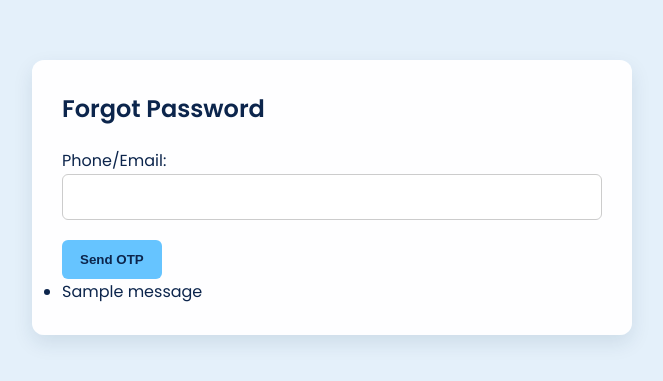
After one commit to manish-1994/freezehouse-flask, a Flask app: page /forgot-password in a window 1280 px wide. The commit adds this page. Shown: the top 381 px of the page, without its empty margins (308-971 px from the left). Run offline with Flask 3, Linux system fonts and the light colour scheme; tables that the repository leaves empty hold one stand-in row (values such as "Sample post"); one stand-in notice (Sample message) is shown.

Commit message:
added forgot password functionality

```diff
--- a/app.py
+++ b/app.py
@@ -1,26 +1,37 @@
-from flask import Flask, render_template, redirect, url_for, request, session, flash, jsonify
+from flask import Flask, render_template, redirect, url_for, request, session, flash
 from flask_sqlalchemy import SQLAlchemy
 from werkzeug.security import generate_password_hash, check_password_hash
+from flask_mail import Mail, Message
 from datetime import datetime
 import requests
+import random
 
 app = Flask(__name__)
 app.secret_key = 'your_secret_key_here'
 app.config['SQLALCHEMY_DATABASE_URI'] = 'sqlite:///appointments.db'
+app.config.from_pyfile('config.py')  # contains Brevo SMTP config
 db = SQLAlchemy(app)
+mail = Mail(app)
 
-# Telegram config
+# Telegram
 BOT_TOKEN = "7598988171:AAGylvhUVZeYBIgYvOXRCsJfChjq8ohoGRs"
 ADMIN_CHAT_IDS = ["6511211034"]
 
-# ===== Models =====
+# Models
 class User(db.Model):
     id = db.Column(db.Integer, primary_key=True)
+    email = db.Column(db.String(120), unique=True, nullable=False)
     username = db.Column(db.String(150), unique=True, nullable=False)
     phone = db.Column(db.String(15), unique=True, nullable=False)
     aadhar = db.Column(db.String(12))
     dob = db.Column(db.String(20))
     password = db.Column(db.String(150), nullable=False)
+
+class OTPStore(db.Model):
+    id = db.Column(db.Integer, primary_key=True)
+    email = db.Column(db.String(100), nullable=False)
+    otp = db.Column(db.String(6), nullable=False)
+    created_at = db.Column(db.DateTime, default=datetime.utcnow)
 
 class BathType(db.Model):
     id = db.Column(db.Integer, primary_key=True)
@@ -47,15 +58,110 @@ class Benefit(db.Model):
     title = db.Column(db.String(100), nullable=False)
     description = db.Column(db.Text)
 
-# ===== Helper: Notify Admins via Telegram =====
+# Telegram Helper
 def notify_admins(message):
     for chat_id in ADMIN_CHAT_IDS:
-        requests.post(
-            f"https://api.telegram.org/bot{BOT_TOKEN}/sendMessage",
-            data={"chat_id": chat_id, "text": message}
-        )
+        requests.post(f"https://api.telegram.org/bot{BOT_TOKEN}/sendMessage",
+                      data={"chat_id": chat_id, "text": message})
 
-# ===== Routes =====
+# Forgot Password Flow
+@app.route('/forgot-password', methods=['GET', 'POST'])
+def forgot_password():
+    if request.method == 'POST':
+        email = request.form['email']
+        user = User.query.filter_by(email=email).first()
+        if user:
+            otp = str(random.randint(100000, 999999))
+            db.session.add(OTPStore(email=email, otp=otp))
+            db.session.commit()
+            msg = Message("Freezehouse OTP", sender=app.config['MAIL_USERNAME'], recipients=[email])
+            msg.body = f"Your OTP is: {otp}"
+            mail.send(msg)
+            session['reset_email'] = email
+            flash("OTP sent to your email.")
+            return redirect(url_for('verify_otp'))
+        flash("No account found with that email.")
+    return render_template('forgot_password.html')
+
+@app.route('/verify-otp', methods=['GET', 'POST'])
+def verify_otp():
+    if request.method == 'POST':
+        otp = request.form['otp']
+        email = session.get('reset_email')
+        record = OTPStore.query.filter_by(email=email, otp=otp).first()
+        if record:
+            db.session.delete(record)
+            db.session.commit()
+            return redirect(url_for('reset_password'))
+        flash("Invalid OTP.")
+    return render_template('verify_otp.html')
+
+@app.route('/reset-password', methods=['GET', 'POST'])
+def reset_password():
+    if request.method == 'POST':
+        password = generate_password_hash(request.form['password'])
+        email = session.get('reset_email')
+        user = User.query.filter_by(email=email).first()
+        if user:
+            user.password = password
+            db.session.commit()
+            session.pop('reset_email', None)
+            flash("Password reset successful.")
+            return redirect(url_for('login'))
+    return render_template('reset_password.html')
+
+# Auth
+@app.route('/register', methods=['GET', 'POST'])
+def register():
+    if request.method == 'POST':
+        username = request.form['username']
+        email = request.form['email']
+        phone = request.form['phone']
+        aadhar = request.form['aadhar']
+        dob = request.form['dob']
+        password = generate_password_hash(request.form['password'])
+
+        if User.query.filter_by(email=email).first():
+            flash("Email is already registered.")
+            return redirect(url_for('register'))
+
+        if User.query.filter_by(username=username).first():
+            flash("Username is already taken.")
+            return redirect(url_for('register'))
+
+        if User.query.filter_by(phone=phone).first():
+            flash("Phone number is already registered.")
+            return redirect(url_for('register'))
+
+        user = User(username=username, email=email, phone=phone, aadhar=aadhar, dob=dob, password=password)
+        db.session.add(user)
+        db.session.commit()
+        flash("Registration successful.")
+        return redirect(url_for('login'))
+
+    return render_template('register.html')
+
+@app.route('/login', methods=['GET', 'POST'])
+def login():
+    if request.method == 'POST':
+        username = request.form['username']
+        user = User.query.filter_by(username=username).first()
+        if user and check_password_hash(user.password, request.form['password']):
+            session['user_id'] = user.id
+            session['username'] = user.username
+            return redirect(url_for('dashboard'))
+        elif username == 'admin' and request.form['password'] == 'admin':
+            session['username'] = 'admin'
+            return redirect(url_for('admin'))
+        flash("Invalid credentials")
+    return render_template('login.html')
+
+@app.route('/logout')
+def logout():
+    session.clear()
+    return redirect(url_for('home'))
+
+# Main Pages
 @app.route('/')
 def home():
     return render_template('index.html')
@@ -70,61 +176,17 @@ def services():
 
 @app.route('/benefits')
 def benefits():
-    benefits = Benefit.query.all()
-    return render_template('benefits.html', benefits=benefits)
+    return render_template('benefits.html', benefits=Benefit.query.all())
+
+@app.route('/pricing')
+def pricing():
+    return render_template('pricing.html', items=Pricing.query.all())
 
 @app.route('/contact')
 def contact():
     return render_template('contact.html')
 
-@app.route('/pricing')
-def pricing():
-    items = Pricing.query.all()
-    return render_template('pricing.html', items=items)
-
-@app.route('/register', methods=['GET', 'POST'])
-def register():
-    if request.method == 'POST':
-        username = request.form['username']
-        phone = request.form['phone']
-        aadhar = request.form['aadhar']
-        dob = request.form['dob']
-        password = generate_password_hash(request.form['password'])
-
-        if User.query.filter((User.username == username) | (User.phone == phone)).first():
-            flash("Username or phone already registered.")
-            return redirect(url_for('register'))
-
-        user = User(username=username, phone=phone, aadhar=aadhar, dob=dob, password=password)
-        db.session.add(user)
-        db.session.commit()
-        return redirect(url_for('login'))
-
-    return render_template('register.html')
-
-@app.route('/login', methods=['GET', 'POST'])
-def login():
-    if request.method == 'POST':
-        username = request.form['username']
-        password = request.form['password']
-
-        if username == 'admin' and password == 'admin':
-            session['username'] = 'admin'
-            return redirect(url_for('admin'))
-
-        user = User.query.filter_by(username=username).first()
-        if user and check_password_hash(user.password, password):
-            session['user_id'] = user.id
-            session['username'] = user.username
-            return redirect(url_for('dashboard'))
-        flash("Invalid credentials")
-    return render_template('login.html')
-
-@app.route('/logout')
-def logout():
-    session.clear()
-    return redirect(url_for('home'))
-
+# Dashboard and Appointment
 @app.route('/dashboard', methods=['GET', 'POST'])
 def dashboard():
     if 'user_id' not in session:
@@ -137,85 +199,65 @@ def dashboard():
     if request.method == 'POST':
         date = request.form['date']
         time = request.form['time']
-        bath_type_name = request.form['bath_type']
         reason = request.form['reason']
-
-        if datetime.strptime(date, "%Y-%m-%d").date() < datetime.today().date():
-            flash("Cannot book past dates.")
-            return redirect(url_for('dashboard'))
+        bath_type = request.form['bath_type']
+        bath = BathType.query.filter_by(name=bath_type).first()
+        price = bath.price if bath else 0
 
         if Appointment.query.filter_by(date=date, time=time).first():
             flash("Slot already booked.")
             return redirect(url_for('dashboard'))
 
-        bath = BathType.query.filter_by(name=bath_type_name).first()
-        price = bath.price if bath else 0
-
-        appointment = Appointment(user_id=session['user_id'], date=date, time=time,
-                                  reason=reason, bath_type=bath_type_name, price=price)
-        db.session.add(appointment)
+        appt = Appointment(user_id=session['user_id'], date=date, time=time, reason=reason, bath_type=bath_type, price=price)
+        db.session.add(appt)
         db.session.commit()
-
         user = User.query.get(session['user_id'])
-        notify_admins(f"📅 New Appointment:\n👤 {user.username}\n📞 {user.phone}\n🛁 {bath_type_name}\n🗓 {date} at {time}\n₹{price}\n📝 {reason}")
-
+        notify_admins(f"📅 New Appointment: {user.username} | {bath_type} | ₹{price} on {date} at {time}")
         return redirect(url_for('dashboard'))
 
     return render_template('dashboard.html', appointments=appointments, bath_types=bath_types, booked_slots=booked_slots)
 
 @app.route('/reschedule/<int:id>', methods=['GET', 'POST'])
 def reschedule_appointment(id):
-    appointment = Appointment.query.get_or_404(id)
-    if 'user_id' not in session or session['user_id'] != appointment.user_id:
+    appt = Appointment.query.get_or_404(id)
+    if 'user_id' not in session or session['user_id'] != appt.user_id:
         return redirect(url_for('dashboard'))
 
     bath_types = BathType.query.all()
-
     if request.method == 'POST':
-        date = request.form['date']
-        time = request.form['time']
-
-        if Appointment.query.filter(Appointment.id != id, Appointment.date == date, Appointment.time == time).first():
-            flash("Slot already booked.")
-            return redirect(url_for('reschedule_appointment', id=id))
-
-        appointment.date = date
-        appointment.time = time
-        appointment.reason = request.form['reason']
-        appointment.bath_type = request.form['bath_type']
-        bath = BathType.query.filter_by(name=appointment.bath_type).first()
-        appointment.price = bath.price if bath else 0
-
+        appt.date = request.form['date']
+        appt.time = request.form['time']
+        appt.reason = request.form['reason']
+        appt.bath_type = request.form['bath_type']
+        bath = BathType.query.filter_by(name=appt.bath_type).first()
+        appt.price = bath.price if bath else 0
         db.session.commit()
-        flash("Rescheduled successfully.")
+        notify_admins(f"🔁 Appointment Rescheduled: ID {appt.id} by user ID {appt.user_id}")
+        flash("Rescheduled.")
         return redirect(url_for('dashboard'))
 
-    return render_template('reschedule.html', appointment=appointment, bath_types=bath_types)
+    return render_template('reschedule.html', appointment=appt, bath_types=bath_types)
 
 @app.route('/delete/<int:id>')
 def delete_appointment(id):
-    appointment = Appointment.query.get_or_404(id)
-    if 'user_id' in session and appointment.user_id == session['user_id']:
-        db.session.delete(appointment)
+    appt = Appointment.query.get_or_404(id)
+    if 'user_id' in session and appt.user_id == session['user_id']:
+        db.session.delete(appt)
         db.session.commit()
     return redirect(url_for('dashboard'))
 
-# ===== Admin Routes =====
+# Admin Panel
 @app.route('/admin')
 def admin():
     if session.get('username') != 'admin':
         return redirect(url_for('login'))
-    appointments = db.session.query(Appointment, User).join(User, Appointment.user_id == User.id).order_by(Appointment.date.desc()).all()
+    appointments = db.session.query(Appointment, User).join(User).all()
     return render_template('admin.html', appointments=appointments)
 
 @app.route('/admin/delete/<int:id>')
 def admin_delete(id):
-    if session.get('username') != 'admin':
-        return redirect(url_for('login'))
-    appointment = Appointment.query.get_or_404(id)
-    db.session.delete(appointment)
+    db.session.delete(Appointment.query.get_or_404(id))
     db.session.commit()
-    flash("Appointment deleted.")
     return redirect(url_for('admin'))
 
 @app.route('/admin/bath-types', methods=['GET', 'POST'])
@@ -223,43 +265,18 @@ def manage_bath_types():
     if session.get('username') != 'admin':
         return redirect(url_for('login'))
     if request.method == 'POST':
-        name = request.form['name']
-        price = float(request.form['price'])
-        if not BathType.query.filter_by(name=name).first():
-            db.session.add(BathType(name=name, price=price))
-            db.session.commit()
-    bath_types = BathType.query.all()
-    return render_template('manage_bath_types.html', bath_types=bath_types)
-
-@app.route('/admin/bath-types/delete/<int:id>')
-def delete_bath_type(id):
-    if session.get('username') != 'admin':
-        return redirect(url_for('login'))
-    bath_type = BathType.query.get_or_404(id)
-    db.session.delete(bath_type)
-    db.session.commit()
-    return redirect(url_for('manage_bath_types'))
+        db.session.add(BathType(name=request.form['name'], price=float(request.form['price'])))
+        db.session.commit()
+    return render_template('manage_bath_types.html', bath_types=BathType.query.all())
 
 @app.route('/admin/pricing', methods=['GET', 'POST'])
 def manage_pricing():
     if session.get('username') != 'admin':
         return redirect(url_for('login'))
     if request.method == 'POST':
-        db.session.add(Pricing(title=request.form['title'],
-                               description=request.form['description'],
-                               price=float(request.form['price'])))
+        db.session.add(Pricing(title=request.form['title'], description=request.form['description'], price=float(request.form['price'])))
         db.session.commit()
-    pricing = Pricing.query.all()
-    return render_template('manage_pricing.html', pricing=pricing)
-
-@app.route('/admin/pricing/delete/<int:id>')
-def delete_pricing(id):
-    if session.get('username') != 'admin':
-        return redirect(url_for('login'))
-    item = Pricing.query.get_or_404(id)
-    db.session.delete(item)
-    db.session.commit()
-    return redirect(url_for('manage_pricing'))
+    return render_template('manage_pricing.html', pricing=Pricing.query.all())
 
 @app.route('/admin/benefits', methods=['GET', 'POST'])
 def manage_benefits():
@@ -268,19 +285,8 @@ def manage_benefits():
     if request.method == 'POST':
         db.session.add(Benefit(title=request.form['title'], description=request.form['description']))
         db.session.commit()
-    benefits = Benefit.query.all()
-    return render_template('manage_benefits.html', benefits=benefits)
+    return render_template('manage_benefits.html', benefits=Benefit.query.all())
 
-@app.route('/admin/benefits/delete/<int:id>')
-def delete_benefit(id):
-    if session.get('username') != 'admin':
-        return redirect(url_for('login'))
-    benefit = Benefit.query.get_or_404(id)
-    db.session.delete(benefit)
-    db.session.commit()
-    return redirect(url_for('manage_benefits'))
-
-# ===== WhatsApp Booking =====
 @app.route('/whatsapp-booking', methods=['GET', 'POST'])
 def whatsapp_booking():
     bath_types = BathType.query.all()
@@ -291,29 +297,21 @@ def whatsapp_booking():
         time = request.form['time']
         reason = request.form['reason']
         bath_type = request.form['bath_type']
-
-        if Appointment.query.filter_by(date=date, time=time).first():
-            return "Slot already booked."
-
         user = User.query.filter_by(phone=phone).first()
         if not user:
-            user = User(username=name, phone=phone, password=generate_password_hash('default123'))
+            user = User(username=name, phone=phone, email=f"{phone}@example.com", password=generate_password_hash('default123'))
             db.session.add(user)
             db.session.commit()
-
         bath = BathType.query.filter_by(name=bath_type).first()
         price = bath.price if bath else 0
-
-        appointment = Appointment(user_id=user.id, date=date, time=time,
-                                  reason=reason, bath_type=bath_type, price=price)
-        db.session.add(appointment)
+        appt = Appointment(user_id=user.id, date=date, time=time, reason=reason, bath_type=bath_type, price=price)
+        db.session.add(appt)
         db.session.commit()
-
-        notify_admins(f"📱 WhatsApp Booking:\n👤 {name}\n📞 {phone}\n🛁 {bath_type}\n🗓 {date} at {time}\n₹{price}\n📝 {reason}")
-        return "Appointment booked via WhatsApp. Admin notified."
+        notify_admins(f"📲 WhatsApp Booking: {name} | {bath_type} | ₹{price} on {date} at {time}")
+        return "✅ WhatsApp Booking Confirmed"
     return render_template('whatsapp_booking.html', bath_types=bath_types)
 
-# ===== Run =====
+# ===== App Runner =====
 if __name__ == '__main__':
     with app.app_context():
         db.create_all()
--- a/static/css/style.css
+++ b/static/css/style.css
@@ -196,6 +196,19 @@ a:hover {
   color: #0C254C;
 }
 
+.forgot-link {
+  font-size: 0.9em;
+  display: inline-block;
+  margin-top: 10px;
+  color: #66C4FF;
+  text-decoration: none;
+}
+
+.forgot-link:hover {
+  text-decoration: underline;
+}
+
+
 /* RESPONSIVE */
 @media (max-width: 600px) {
   .navbar-container {
--- /dev/null
+++ b/templates/forgot_password.html
@@ -0,0 +1,27 @@
+<!DOCTYPE html>
+<html lang="en">
+<head>
+    <meta charset="UTF-8">
+    <title>Forgot Password</title>
+    <link rel="stylesheet" href="{{ url_for('static', filename='css/style.css') }}">
+</head>
+<body>
+    <div class="form-container">
+        <h2>Forgot Password</h2>
+        <form method="POST">
+            <label for="email">Phone/Email:</label>
+            <input type="text" name="email" required>
+            <button type="submit">Send OTP</button>
+        </form>
+        {% with messages = get_flashed_messages() %}
+          {% if messages %}
+            <ul class="flashes">
+              {% for msg in messages %}
+                <li>{{ msg }}</li>
+              {% endfor %}
+            </ul>
+          {% endif %}
+        {% endwith %}
+    </div>
+</body>
+</html>
--- a/templates/register.html
+++ b/templates/register.html
@@ -38,6 +38,8 @@
   <form method="POST">
   <input type="text" name="username" placeholder="Username" required>
   <input type="tel" name="phone" placeholder="Phone Number" required>
+  <label for="email">Email:</label>
+  <input type="email" name="email" required>
   <input type="text" name="aadhar" placeholder="Aadhar Number (12 digits)" maxlength="12" required>
   <input type="date" name="dob" placeholder="Date of Birth" required>
   <input type="password" name="password" placeholder="Password" required>
```
Also changed, not shown: config.py (+7 -0 lines), templates/login.html (+13 -4 lines), templates/reset_password.html (added, +27 -0 lines), templates/verify_otp.html (added, +27 -0 lines), instance/appointments.db.
